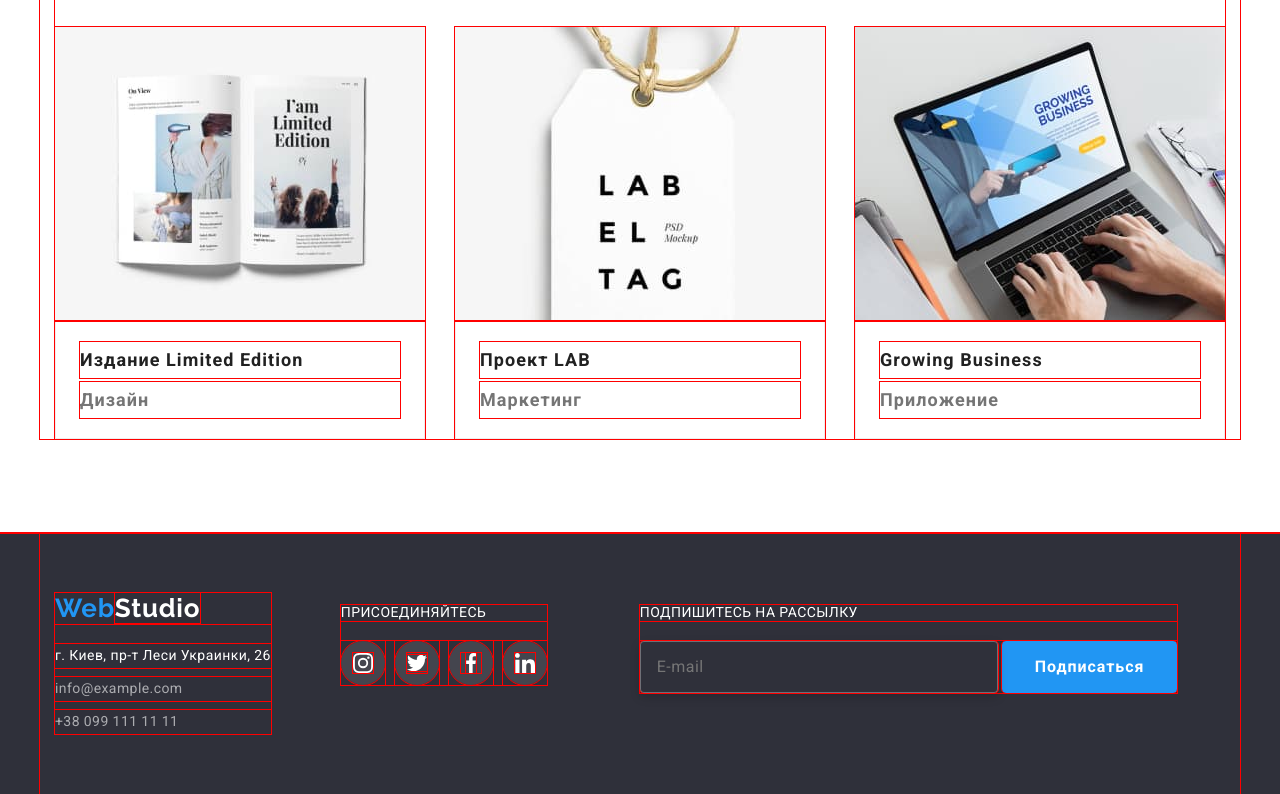
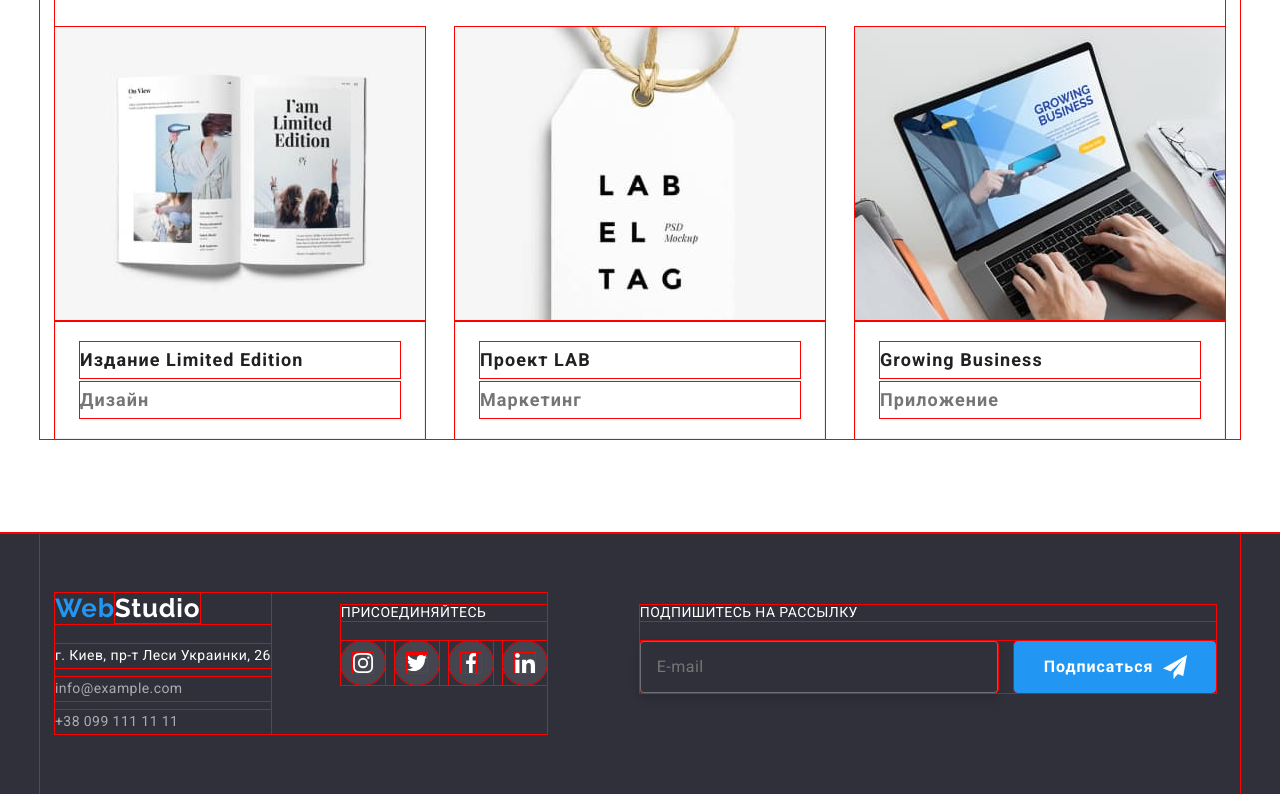
Before and after one commit to MarynaKip/goit-markup-hw-08, a plain HTML site: page portfolio.html in a window 1280 px wide. Shown: the part 1107-1901 px from the top of the page. Drawn offline with nearby package versions, Linux system fonts and the light colour scheme.

Commit message:
Update portfolio.html

```diff
--- a/portfolio.html
+++ b/portfolio.html
@@ -203,6 +203,7 @@
     </main>
     <footer class="footer">
       <div class="container footer__content">
+        <div class="wrap">
           <div class="address-item">
             <a href="./index.html" class="logo logo--footer">
               Web<span class="logo--dark">Studio</span>
@@ -269,6 +270,7 @@
               </li>
             </ul>
           </div>
+        </div>
 
         <div class="subscribe">
           <b class="subscribe__title">Подпишитесь на рассылку</b>
@@ -281,9 +283,11 @@
               id="mail"
               placeholder="E-mail"
             />
-            <!-- <label for="mail">E-mail</label> -->
+            <!-- <label for="mail">E-mail</label>  -->
 
-            <button type="submit" class="button">Подписаться</button>
+            <button type="submit" class="button button--footer">
+              Подписаться
+            </button>
           </div>
         </div>
       </div>
```
Lines whose indentation alone changed are shown as unchanged.
